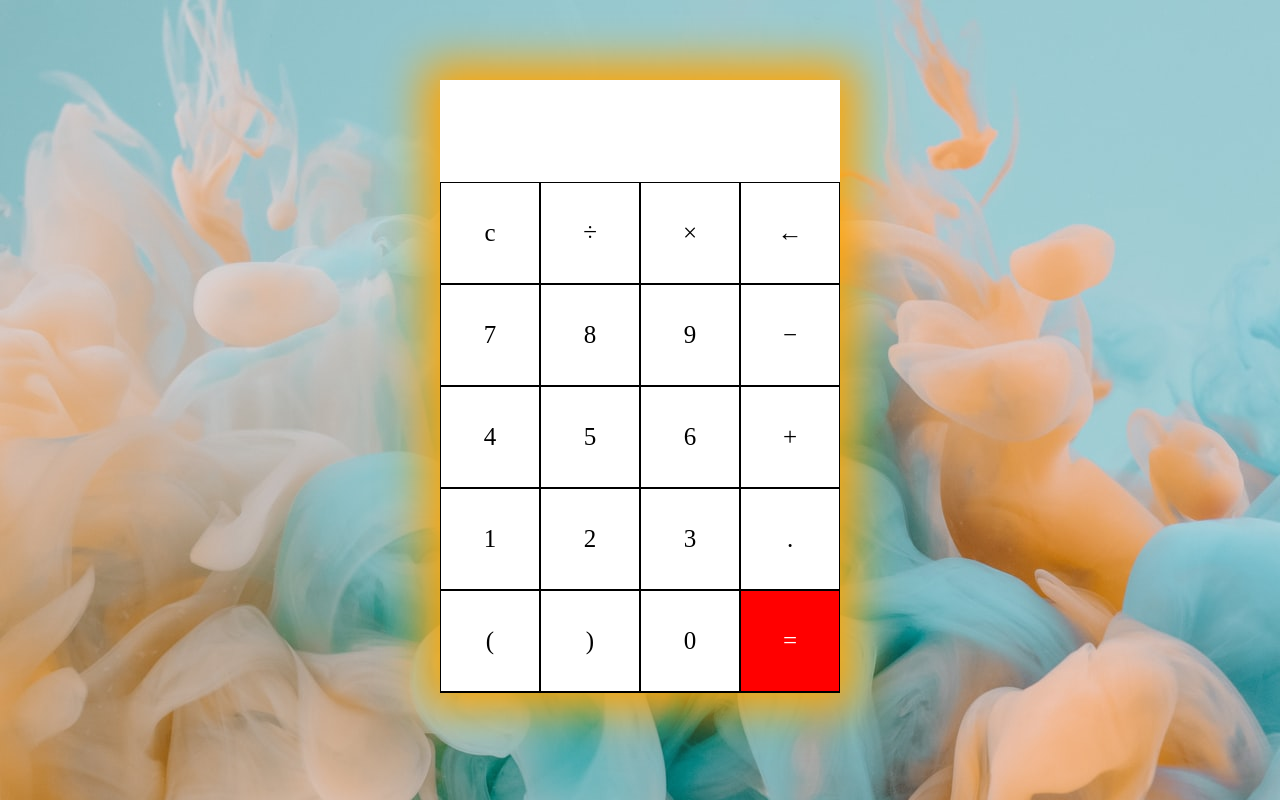
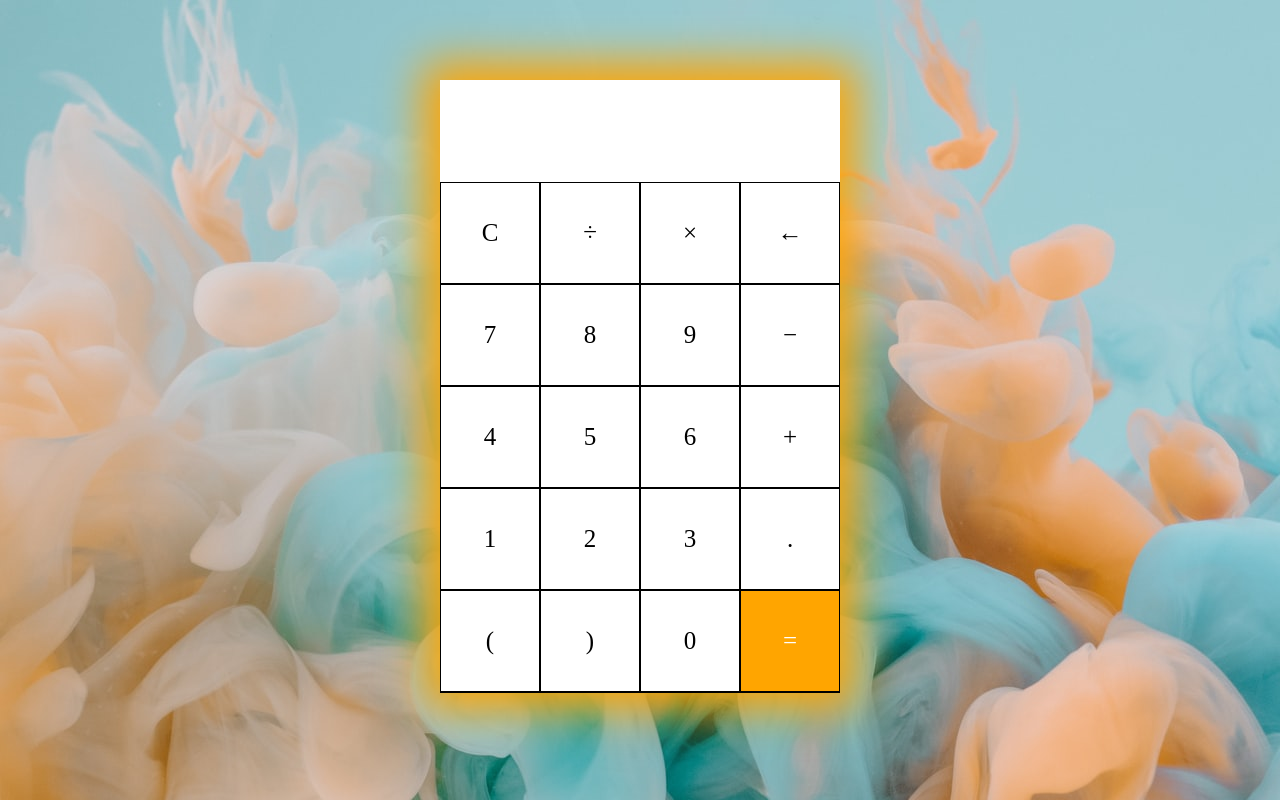
Before and after one commit to AkQuik559/Calculator, a plain HTML site: page Calculator.html in a window 1280 px wide. In both pictures the pointer is over the element 790 px from the left and 641 px from the top of the page. Drawn offline with Linux system fonts and the light colour scheme.

Commit message:
Commit 3

```diff
--- a/Calculator.html
+++ b/Calculator.html
@@ -12,7 +12,7 @@
         <div class="container">
             <div id="display"></div>
             <div class="buttons">
-                <div class="button">c</div>
+                <div class="button">C</div>
                 <div class="button">&divide;</div>
                 <div class="button">&times;</div>
                 <div class="button">&larr;</div>
--- a/style.css
+++ b/style.css
@@ -59,6 +59,6 @@ body{
 }
 
 #equal:hover{
-    background-color: red;
+    background-color: orange;
     color: white;
 }
```
